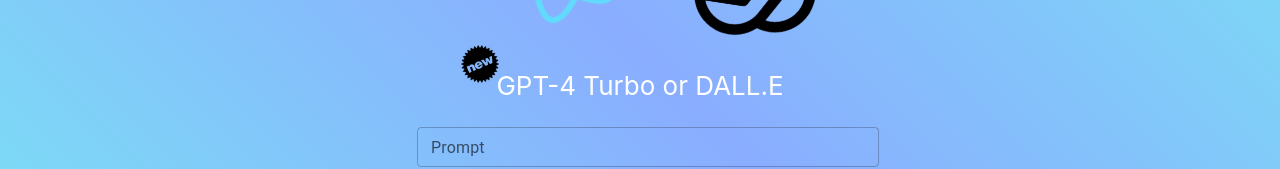
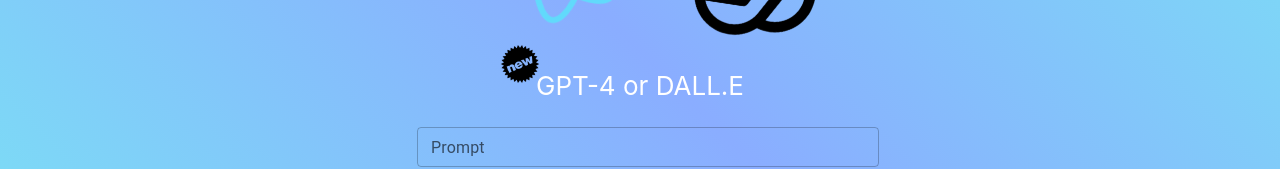
Before and after one commit to LapusteB/AI-ChatBot, a React (Create React App) app in the folder chatbot/: page / in a window 1280 px wide. Shown: the part 349-518 px from the top of the page. Built offline with nearby package versions, Linux system fonts and the light colour scheme; what aws-amplify would draw is missing.

Commit message:
Fix POST Headers for GPT-4

```diff
--- a/chatbot/amplify/team-provider-info.json
+++ b/chatbot/amplify/team-provider-info.json
@@ -15,7 +15,7 @@
       "function": {
         "chatbot86173404": {
           "deploymentBucketName": "amplify-chatbot-dev-104924-deployment",
-          "s3Key": "amplify-builds/chatbot86173404-54436d6a42464a797834-build.zip"
+          "s3Key": "amplify-builds/chatbot86173404-497454684b4b737a676a-build.zip"
         }
       },
       "api": {
--- a/chatbot/src/App.js
+++ b/chatbot/src/App.js
@@ -127,7 +127,7 @@
         </div>
         <div className="text-container">
             <img src={New} className="new-image" alt="New" />
-            <p>GPT-4 Turbo or DALL.E</p>
+            <p>GPT-4 or DALL.E</p>
         </div>
 
 
```
Also changed, not shown: 4 other files (tests, documents, lock files or other folders).
